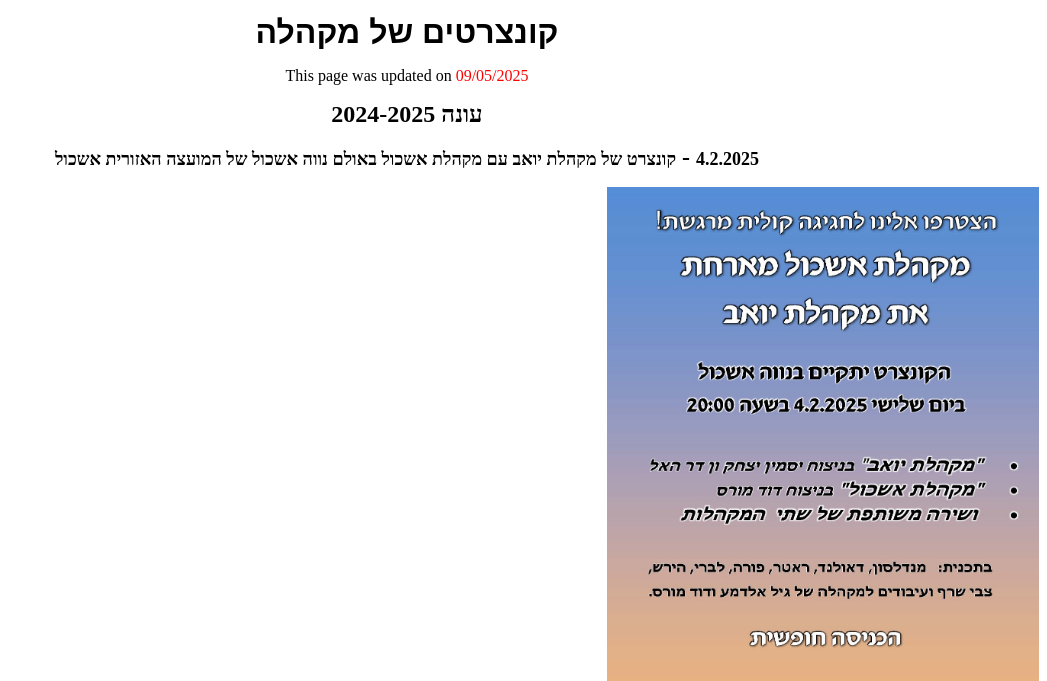
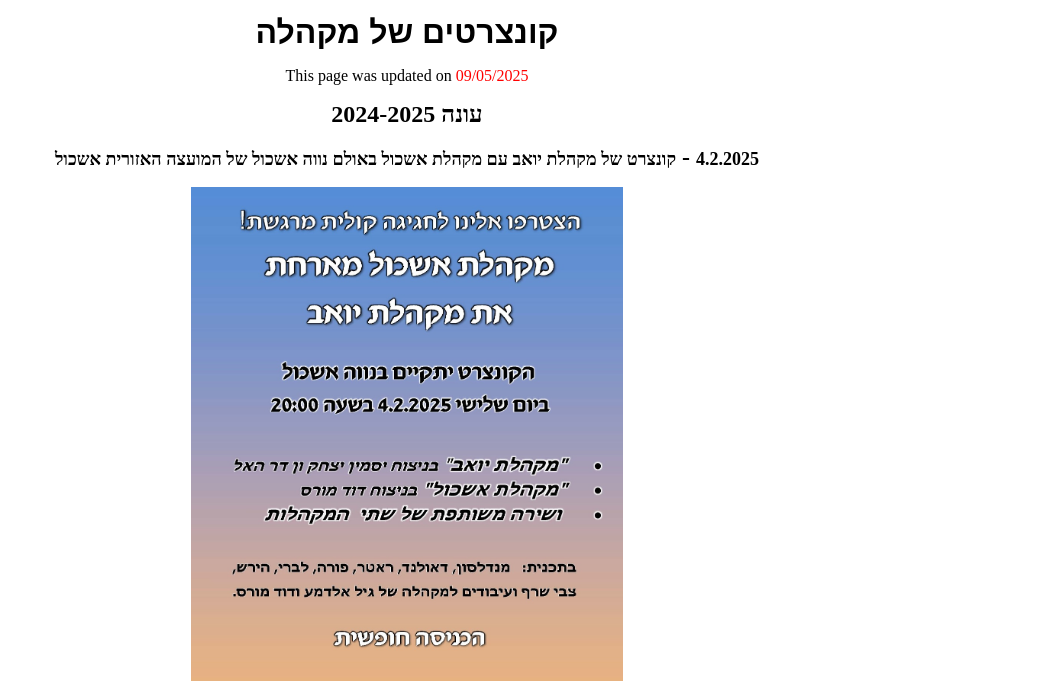
Before and after one commit to yoavchoir/yoavchoir.github.io, a plain HTML site: page concerts.htm in a window 1280 px wide. Shown: the part 73-754 px from the top of the page, without its empty margins (233-1280 px from the left). Drawn offline with Linux system fonts and the light colour scheme.

Commit message:
Update concerts.htm

```diff
--- a/concerts.htm
+++ b/concerts.htm
@@ -19,6 +19,7 @@ bot="Timestamp" endspan i-checksum="12586" --></font> </p>
 <p align="center"><b><font size="4">4.2.2025</font><font size="5"> - </font>
 <font size="4">קונצרט של מקהלת יואב עם מקהלת אשכול באולם
 נווה אשכול של המועצה האזורית אשכול</font></b></p>
+<p align="center">
 <img border="0" src="images/eshcol.jpg" width="432" height="595"></p>
 <p align="center"><font size="4"><b>8.7.2025 - קונצרט ב"עד 120" בראשון לציון</b></font></p>
 <p align="center"><b><font size="5">עונה 2023-2024</font></b></p>
```
